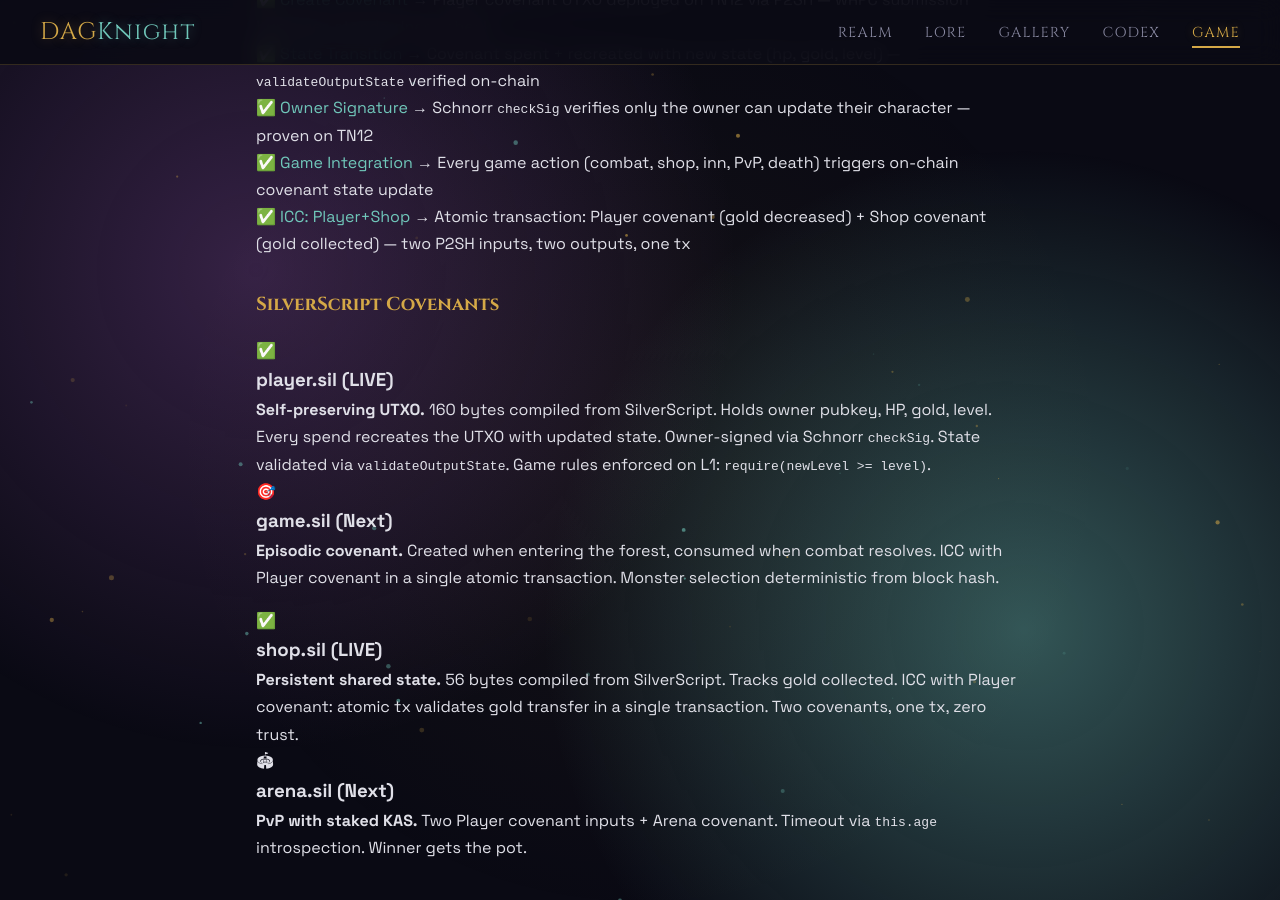
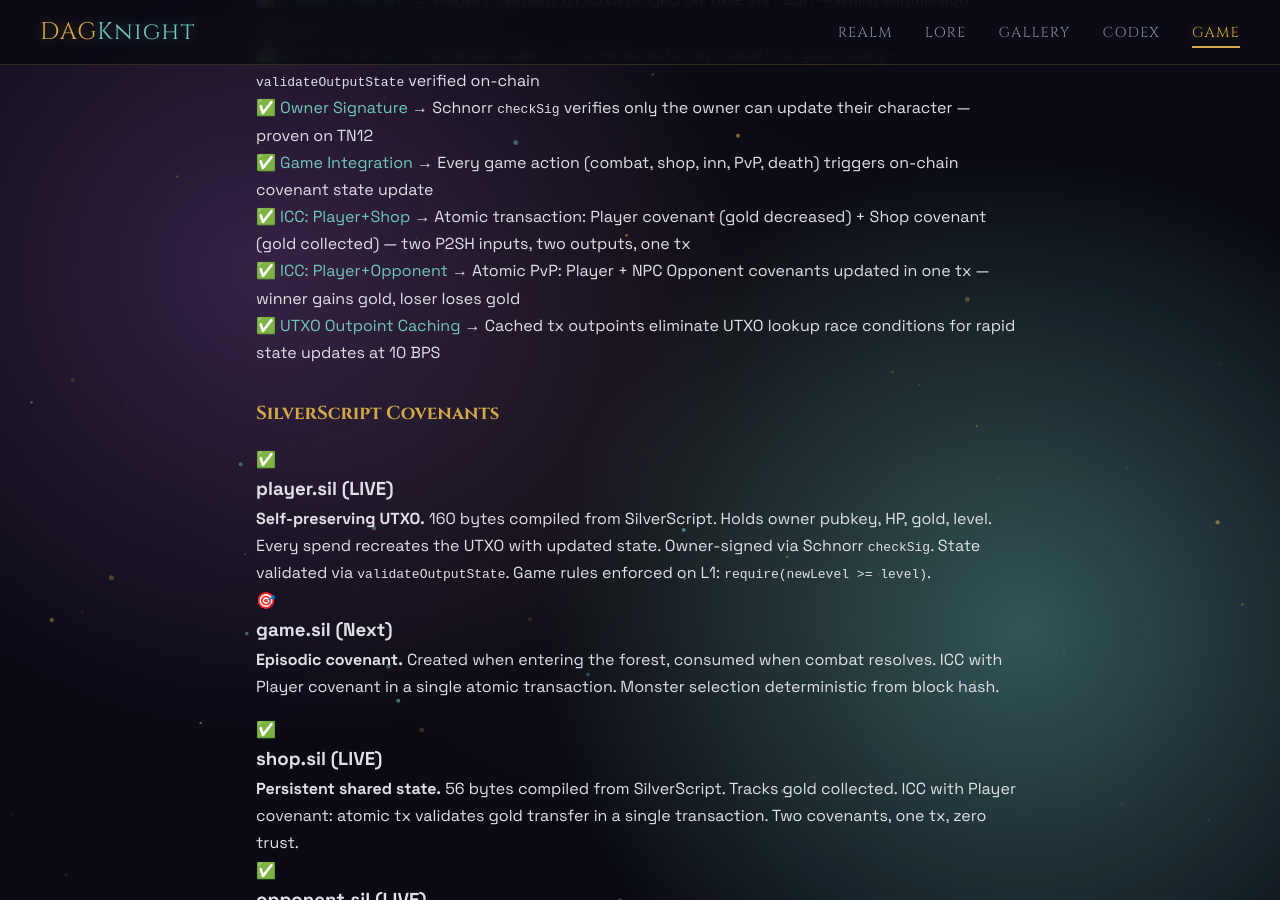
Before and after one commit to creative-inference/dagknight.xyz, a Jekyll site: the page built from game/plan/index.html, in a window 1280 px wide and 900 px high, scrolled down 2690 px. Built offline with Jekyll 4.4.1, drawn with Linux system fonts in a browser that asks for light colours; some of the changed text lies outside the part shown.

Commit message:
Update plan + game pages: ICC PvP and opponent.sil marked LIVE
Added ICC: Player+Opponent milestone and UTXO outpoint caching to Phase 2.
arena.sil renamed to opponent.sil (LIVE, 80 bytes).
Game status updated: three covenants (296 bytes total), ICC for shop + PvP.

Co-Authored-By: Claude Opus 4.6 (1M context) <noreply@anthropic.com>

```diff
--- a/game/plan/index.html
+++ b/game/plan/index.html
@@ -135,6 +135,16 @@ GitHub Pages (static)          TN12 Node
           <span class="tech-arrow">&rarr;</span>
           <span class="tech-chain">Atomic transaction: Player covenant (gold decreased) + Shop covenant (gold collected) — two P2SH inputs, two outputs, one tx</span>
         </div>
+        <div class="tech-row">
+          <span class="tech-game" style="color: var(--primary);">&#x2705; ICC: Player+Opponent</span>
+          <span class="tech-arrow">&rarr;</span>
+          <span class="tech-chain">Atomic PvP: Player + NPC Opponent covenants updated in one tx — winner gains gold, loser loses gold</span>
+        </div>
+        <div class="tech-row">
+          <span class="tech-game" style="color: var(--primary);">&#x2705; UTXO Outpoint Caching</span>
+          <span class="tech-arrow">&rarr;</span>
+          <span class="tech-chain">Cached tx outpoints eliminate UTXO lookup race conditions for rapid state updates at 10 BPS</span>
+        </div>
       </div>
     </div>
 
@@ -172,12 +182,13 @@ GitHub Pages (static)          TN12 Node
         </p>
       </div>
       <div class="pillar-card">
-        <div class="pillar-icon">&#x1F3DF;</div>
-        <h3>arena.sil (Next)</h3>
+        <div class="pillar-icon">&#x2705;</div>
+        <h3>opponent.sil (LIVE)</h3>
         <p>
-          <strong>PvP with staked KAS.</strong> Two Player covenant inputs + Arena covenant.
-          Timeout via <code>this.age</code> introspection.
-          Winner gets the pot.
+          <strong>PvP NPC covenant.</strong> 80 bytes compiled from SilverScript.
+          Tracks opponent HP and gold. ICC with Player covenant: atomic PvP resolution
+          in a single transaction. Winner gains gold, loser loses gold. Three covenants
+          deployed per player: 296 bytes total on-chain.
         </p>
       </div>
     </div>
```
Also changed, not shown: game/index.html (+6 -6 lines).
